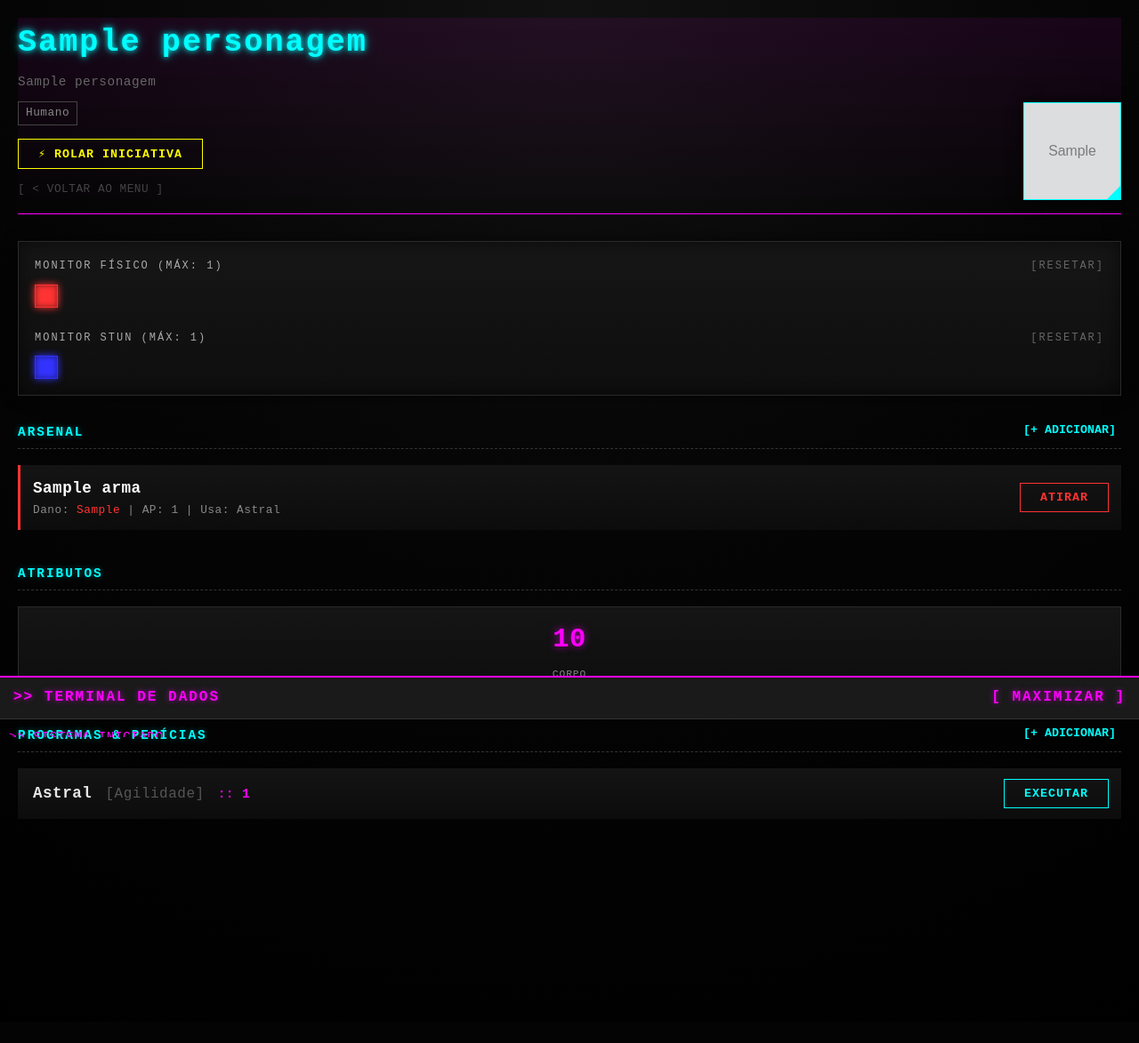
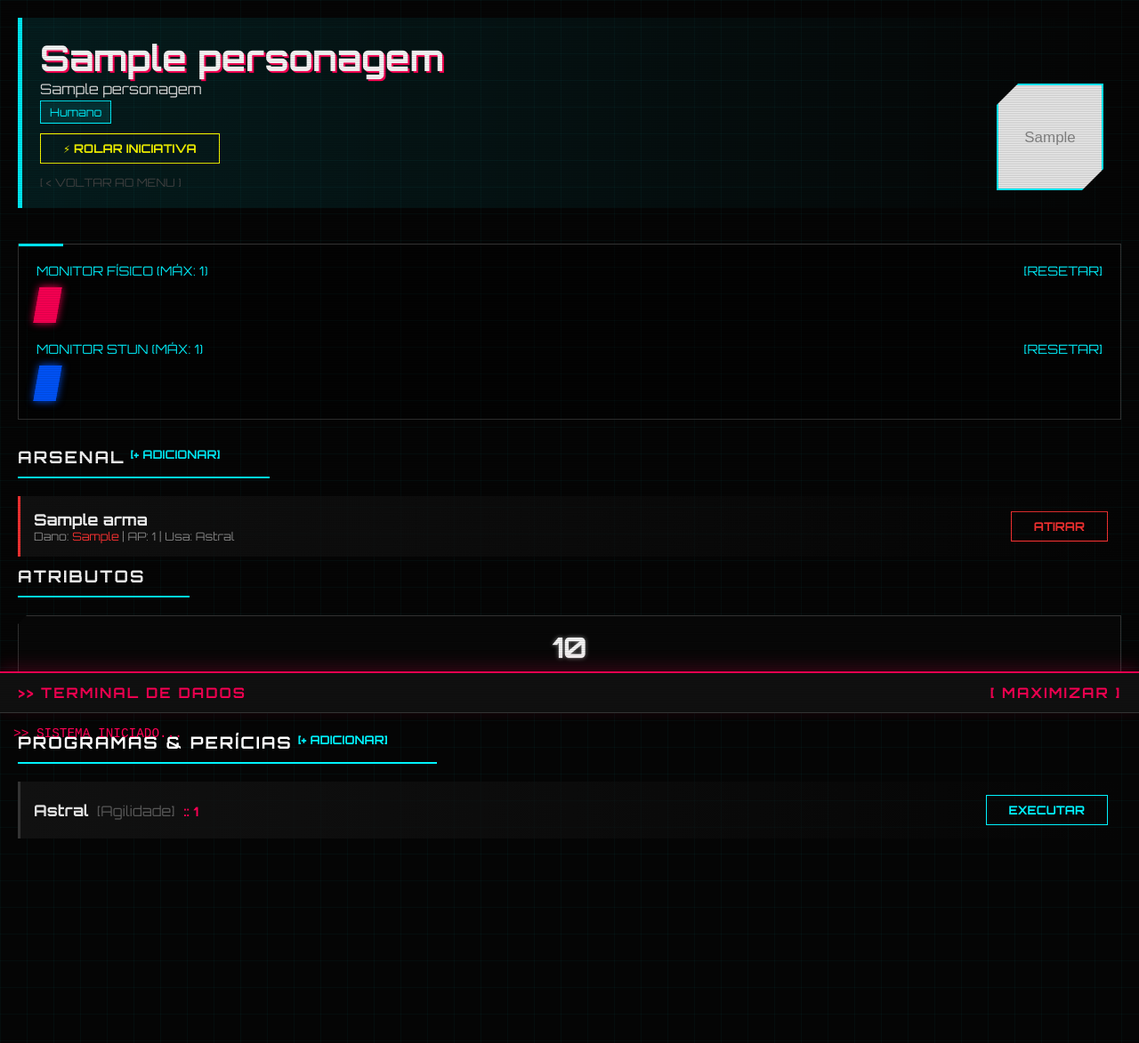
Before and after one commit to lemosjr/shadowrun_beyond, a Django app: page /ficha/1/ in a window 1280 px wide. Shown: the whole page at 89% size. Before the commit the page ends 909 px from the top, so only its background shows below. Run offline with Django 5.2, Linux system fonts and the light colour scheme; tables that the repository leaves empty hold one stand-in row (values such as "Sample post"); grey boxes marked "Sample" are stand-in pictures.

Commit message:
Revamp UI with cyberpunk styles and Orbitron font
Major visual overhaul of base, layout, and sheet CSS for a more cyberpunk/CRT-inspired look: new color palette, grid/scanline effects, sharper card and button styles, and improved form/attribute visuals. Added Google Fonts Orbitron to all main templates for a futuristic typeface.

```diff
--- a/runner_sheet/static/runner_sheet/css/base.css
+++ b/runner_sheet/static/runner_sheet/css/base.css
@@ -1,147 +1,103 @@
 /* --- ARQUIVO: base.css --- */
-/* OBJETIVO: Variáveis globais, tipografia e elementos de formulário */
+/* OBJETIVO: Variáveis globais, atmosfera CRT e Inputs */
 
 :root {
     /* [PALETA DE CORES] */
-    --neon-pink: #ff00ff;
-    --neon-cyan: #00ffff;
+    --neon-pink: #ff0055; /* Rosa mais agressivo */
+    --neon-cyan: #00f3ff; /* Ciano elétrico */
+    --neon-yellow: #fcee0a; /* Amarelo Cyberpunk */
 
-    --bg-dark: #0a0a0a;    /* Fundo principal */
-    --panel-bg: #141414;   /* Fundo dos painéis */
-    --text-main: #e5e5e5;    /* Texto padrão */
-    --border-dim: #2a2a2a;    /* Bordas discretas */
+    --bg-dark: #050505;
+    --panel-bg: rgba(20, 20, 20, 0.7); /* Translúcido */
+    --text-main: #e0e0e0;
+    --border-dim: #333;
 }
 
-* {
-    box-sizing: border-box;
-}
+* { box-sizing: border-box; }
 
 body {
-    background:
-        radial-gradient(circle at top, #111 0%, #050505 45%, #000 100%),
-        repeating-linear-gradient(
-            to bottom,
-            rgba(0,255,255,0.03),
-            rgba(0,255,255,0.03) 1px,
-            transparent 2px,
-            transparent 4px
-        );
-
+    background-color: var(--bg-dark);
     color: var(--text-main);
-    font-family: 'Courier New', Courier, monospace;
+    font-family: 'Orbitron', 'Courier New', monospace;
     margin: 0;
     padding: 20px;
     padding-bottom: 220px;
 
-    line-height: 1.6;
-    letter-spacing: 0.5px;
+    /* Efeito de Grade de Fundo (Grid) */
+    background-image:
+        linear-gradient(rgba(0, 255, 255, 0.03) 1px, transparent 1px),
+        linear-gradient(90deg, rgba(0, 255, 255, 0.03) 1px, transparent 1px);
+    background-size: 30px 30px;
+    min-height: 100vh;
 }
 
-
-/* ============================= */
-/* ======== TIPOGRAFIA ======== */
-/* ============================= */
-h1, h2, h3 {
-    text-transform: uppercase;
-    margin: 0;
-    letter-spacing: 2px;
+/* Efeito de Scanline (TV Velha) sobre tudo */
+body::after {
+    content: "";
+    position: fixed;
+    top: 0; left: 0; width: 100vw; height: 100vh;
+    background: repeating-linear-gradient(
+        0deg,
+        rgba(0, 0, 0, 0.15),
+        rgba(0, 0, 0, 0.15) 1px,
+        transparent 1px,
+        transparent 2px
+    );
+    pointer-events: none;
+    z-index: 99999;
 }
 
-p {
-    margin: 0 0 10px;
-}
+h1, h2, h3 { text-transform: uppercase; margin: 0; letter-spacing: 2px; }
+a { text-decoration: none; color: inherit; transition: 0.3s; }
+a:hover { color: var(--neon-cyan); text-shadow: 0 0 8px var(--neon-cyan); }
 
-a {
-    color: inherit;
-    text-decoration: none;
-    transition: color 0.2s;
-}
+/* Scrollbar Hacker */
+::-webkit-scrollbar { width: 6px; }
+::-webkit-scrollbar-track { background: #000; }
+::-webkit-scrollbar-thumb { background: var(--border-dim); border: 1px solid var(--neon-cyan); }
 
-a:hover {
+/* --- FORMULÁRIOS ESTILIZADOS --- */
+.cyber-input {
+    background: rgba(0, 0, 0, 0.5);
+    border: none;
+    border-bottom: 2px solid var(--border-dim);
     color: var(--neon-cyan);
-}
+    padding: 12px;
+    width: 100%;
+    margin-bottom: 20px;
+    font-family: inherit;
+    font-size: 1em;
+    transition: 0.3s;
 
-/* Scrollbar Customizada */
-::-webkit-scrollbar {
-    width: 8px;
-}
-
-::-webkit-scrollbar-track {
-    background: #0d0d0d;
-}
-
-::-webkit-scrollbar-thumb {
-    background: linear-gradient(
-        180deg,
-        var(--neon-cyan),
-        #333
-    );
-    border-radius: 4px;
-}
-
-/* ============================= */
-/* ======= FORMULÁRIOS ======= */
-/* ============================= */
-.cyber-input {
-    width: 100%;
-    padding: 12px;
-    margin-bottom: 15px;
-
-    background: #0d0d0d;
-    border: 1px solid var(--neon-cyan);
-    color: #fff;
-
-    font-family: inherit;
-    box-sizing: border-box;
-
-    transition: border-color 0.2s, box-shadow 0.2s;
+    /* Corte no canto do input */
+    clip-path: polygon(0 0, 100% 0, 100% calc(100% - 10px), calc(100% - 10px) 100%, 0 100%);
 }
 
 .cyber-input:focus {
     outline: none;
-    border-color: var(--neon-pink);
-    box-shadow: 0 0 10px rgba(255,0,255,0.4);
+    border-bottom-color: var(--neon-pink);
+    background: rgba(255, 0, 85, 0.1);
+    padding-left: 20px; /* Animação de texto empurrando */
 }
 
-
-/* Botão principal */
 .btn-submit {
-    width: 100%;
-    padding: 12px 20px;
-
-    background: linear-gradient(
-        180deg,
-        var(--neon-pink),
-        #b300b3
-    );
-
+    background: var(--neon-cyan);
     color: #000;
     border: none;
+    padding: 15px 20px;
+    font-weight: 900;
     cursor: pointer;
-
+    text-transform: uppercase;
+    width: 100%;
     font-family: inherit;
-    font-size: 1.1em;
-    font-weight: bold;
-    letter-spacing: 2px;
-    text-transform: uppercase;
-
-    transition: all 0.25s ease;
+    font-size: 1.2em;
+    clip-path: polygon(10px 0, 100% 0, 100% calc(100% - 10px), calc(100% - 10px) 100%, 0 100%, 0 10px);
+    transition: 0.2s;
 }
 
 .btn-submit:hover {
-    background: #fff;
-    box-shadow:
-        0 0 15px var(--neon-pink),
-        0 0 30px rgba(255,0,255,0.4);
+    background: var(--neon-pink);
+    color: #fff;
+    box-shadow: 0 0 20px var(--neon-pink);
+    transform: scale(1.02);
 }
-
-/* ============================= */
-/* ===== UTILITÁRIOS ========= */
-/* ============================= */
-.hidden {
-    display: none !important;
-}
-
-.text-dim {
-    color: #777;
-}
--- a/runner_sheet/static/runner_sheet/css/layout.css
+++ b/runner_sheet/static/runner_sheet/css/layout.css
@@ -1,310 +1,111 @@
 /* --- ARQUIVO: layout.css --- */
-/* OBJETIVO: Estrutura da página, Header, Home e Console */
 
-/* --- CABEÇALHO & AVATAR --- */
+/* --- CABEÇALHO --- */
 .header-container {
     display: flex;
     justify-content: space-between;
     align-items: flex-end;
-    margin-bottom: 30px;
-    padding-bottom: 15px;
-
-    border-bottom: 1px solid var(--neon-pink);
-    background: linear-gradient(180deg, rgba(255,0,255,0.08), transparent);
-}
-
-.char-info {
-    flex: 1;
+    margin-bottom: 40px;
+    padding: 20px;
+    background: linear-gradient(90deg, rgba(0,243,255,0.1) 0%, transparent 100%);
+    border-left: 5px solid var(--neon-cyan);
+    position: relative;
 }
 
 .codinome {
-    font-size: 2.2em;
+    font-size: 2.5em;
+    color: #fff;
     font-weight: bold;
-    letter-spacing: 2px;
-    color: var(--neon-cyan);
-    text-shadow:
-        0 0 6px var(--neon-cyan),
-        0 0 15px rgba(0,255,255,0.4);
     display: inline-block;
+    text-shadow: 2px 2px 0px var(--neon-pink); /* Efeito 3D */
 }
 
-
-.realname {
-    font-size: 0.9em;
-    color: #666;
-    margin-top: 5px;
-}
 .metatipo {
-    color: #888;
-    border: 1px solid #444;
-    padding: 2px 8px;
+    color: var(--neon-cyan);
+    border: 1px solid var(--neon-cyan);
+    padding: 4px 10px;
     font-size: 0.8em;
-    display: inline-block;
-    margin-top: 5px;
+    background: rgba(0, 243, 255, 0.1);
 }
 
-/* Animação Glitch */
-@keyframes glitch-anim {
-    0% { transform: translate(0); }
-    20% { transform: translate(-2px, 1px); }
-    40% { transform: translate(2px, -1px); }
-    60% { transform: translate(-1px, -2px); }
-    80% { transform: translate(1px, 2px); }
-    100% { transform: translate(0); }
-}
-
-.codinome:hover {
-    animation: glitch-anim 0.15s steps(2, end) infinite;
-    color: #fff;
-    text-shadow:
-        2px 0 var(--neon-pink),
-        -2px 0 var(--neon-cyan);
-    cursor: default;
-}
-
+/* Avatar Hexagonal/Cortado */
 .char-avatar-box {
-    width: 110px;
-    height: 110px;
-    margin-left: 20px;
-
-    border: 1px solid var(--neon-cyan);
+    width: 120px; height: 120px;
+    border: 2px solid var(--neon-cyan);
     background: #000;
+    margin-left: 15px;
     position: relative;
-    overflow: hidden;
-
-    box-shadow:
-        inset 0 0 20px rgba(0,255,255,0.15),
-        0 0 15px rgba(0,0,0,0.8);
-
-    background-image: repeating-linear-gradient(
-        transparent 0px,
-        transparent 2px,
-        rgba(0, 255, 255, 0.08) 3px
-    );
+    /* Corte Angular Futurista */
+    clip-path: polygon(20% 0%, 100% 0, 100% 20%, 100% 80%, 80% 100%, 0 100%, 0% 80%, 0% 20%);
 }
 
 .char-avatar-img {
-    width: 100%;
-    height: 100%;
-    object-fit: cover;
-    filter: grayscale(90%) contrast(1.3) brightness(0.9);
+    width: 100%; height: 100%; object-fit: cover;
+    filter: grayscale(100%) contrast(1.2);
+    transition: 0.5s;
+}
+.header-container:hover .char-avatar-img { filter: grayscale(0%); }
+
+/* --- TELA HOME (Cards) --- */
+.home-container { max-width: 900px; margin: 0 auto; text-align: center; }
+
+.home-title {
+    font-size: 3em;
+    color: transparent;
+    -webkit-text-stroke: 1px var(--neon-pink); /* Texto vazado */
+    margin-bottom: 50px;
+    text-shadow: 0 0 10px var(--neon-pink);
 }
 
-.char-avatar-box::after {
-    content: '';
-    position: absolute;
-    bottom: 0;
-    right: 0;
-    width: 0;
-    height: 0;
-    border-style: solid;
-    border-width: 0 0 15px 15px;
-    border-color: transparent transparent var(--neon-cyan) transparent;
+.runners-grid { display: grid; grid-template-columns: repeat(auto-fit, minmax(280px, 1fr)); gap: 40px; padding: 20px; }
+
+/* CARD ESTILO "DADOS" */
+.runner-card {
+    background: var(--panel-bg);
+    border: 1px solid var(--border-dim);
+    display: block;
+    transition: all 0.3s;
+    position: relative;
+    /* Corte no canto superior direito */
+    clip-path: polygon(0 0, calc(100% - 30px) 0, 100% 30px, 100% 100%, 0 100%);
 }
 
-/* --- TELA HOME (Cards) --- */
-.home-container {
-    max-width: 900px;
-    margin: 40px auto;
-    padding: 20px;
-    text-align: center;
-}
-
-
-.home-title {
-    font-size: 2.4em;
-    text-align: left;
-    letter-spacing: 3px;
-
-    color: var(--neon-pink);
-    text-shadow:
-        0 0 8px var(--neon-pink),
-        0 0 20px rgba(255,0,255,0.4);
-
-    margin-bottom: 30px;
-    padding-bottom: 15px;
-    border-bottom: 1px dashed #333;
-}
-
-/* Grid de runners */
-.runners-grid {
-    display: grid;
-    grid-template-columns: repeat(auto-fill, minmax(260px, 1fr));
-    gap: 35px;
-    padding: 10px;
-}
-
-/* ============================= */
-/* ========= CARDS ============ */
-/* ============================= */
-.runner-card {
-    position: relative;
-    display: block;
-    background: linear-gradient(180deg, #141414, #0b0b0b);
-    border: 1px solid #222;
-    transition: transform 0.3s, box-shadow 0.3s, border-color 0.3s;
-}
-
-/* detalhe eletrônico */
 .runner-card::before {
-    content: '';
-    position: absolute;
-    top: 0;
-    right: 0;
-    width: 18px;
-    height: 18px;
-    border-top: 2px solid var(--neon-cyan);
-    border-right: 2px solid var(--neon-cyan);
-    opacity: 0.6;
+    /* Triângulo decorativo no canto cortado */
+    content: ''; position: absolute; top: 0; right: 0; width: 30px; height: 30px;
+    background: var(--neon-cyan); opacity: 0.5;
+    clip-path: polygon(0 0, 100% 0, 100% 100%);
 }
 
 .runner-card:hover {
-    transform: translateY(-8px) scale(1.01);
+    transform: translateY(-10px);
     border-color: var(--neon-cyan);
-    box-shadow:
-        0 0 25px rgba(0,255,255,0.25),
-        inset 0 0 10px rgba(0,255,255,0.05);
+    box-shadow: 0 10px 30px rgba(0, 243, 255, 0.1);
 }
 
-/* Imagem */
-.card-img-box {
-    height: 250px;
-    overflow: hidden;
-    background: #000;
-    border-bottom: 1px solid #222;
-    position: relative;
-}
+.card-img-box { height: 280px; overflow: hidden; background: #111; border-bottom: 2px solid var(--neon-cyan); }
+.card-img { width: 100%; height: 100%; object-fit: cover; filter: sepia(100%) hue-rotate(190deg) saturate(300%); transition: 0.4s; }
+.runner-card:hover .card-img { filter: none; }
 
-.card-img {
-    width: 100%;
-    height: 100%;
-    object-fit: cover;
-    filter: grayscale(100%);
-    transition: filter 0.3s;
-}
+.card-info { padding: 20px; text-align: left; }
+.card-name { color: #fff; font-size: 1.6em; font-weight: bold; margin-bottom: 5px; text-transform: uppercase; }
+.card-meta { color: var(--neon-pink); font-size: 0.8em; letter-spacing: 2px; }
 
-.runner-card:hover .card-img {
-    filter: grayscale(0%);
-}
-
-/* scanner */
-.card-img-box::after {
-    content: '';
-    position: absolute;
-    inset: 0;
-    background: linear-gradient(
-        to bottom,
-        transparent,
-        rgba(0,255,255,0.08),
-        transparent
-    );
-    opacity: 0;
-    transition: opacity 0.3s;
-}
-
-.runner-card:hover .card-img-box::after {
-    opacity: 1;
-}
-
-/* Info */
-.card-info {
-    padding: 18px;
-    background: rgba(0,0,0,0.4);
-    text-align: left;
-}
-
-.card-name {
-    color: var(--text-main);
-    font-size: 1.4em;
-    font-weight: bold;
-    letter-spacing: 1px;
-    margin-bottom: 5px;
-}
-
-.runner-card:hover .card-name {
-    color: var(--neon-cyan);
-}
-
-.card-meta {
-    color: #777;
-    font-size: 0.75em;
-    letter-spacing: 1px;
-    text-transform: uppercase;
-}
-
-/* --- CONSOLE RETRÁTIL --- */
+/* --- CONSOLE --- */
 #console-log {
-    position: fixed;
-    bottom: 0;
-    left: 0;
-    right: 0;
-    height: 200px;
-
-    background:
-        linear-gradient(180deg, rgba(255,0,255,0.05), transparent),
-        rgba(10, 10, 10, 0.98);
-
+    position: fixed; bottom: 0; left: 0; right: 0; height: 250px;
+    background: rgba(5, 5, 5, 0.95);
     border-top: 2px solid var(--neon-pink);
     transition: height 0.3s cubic-bezier(0.4, 0, 0.2, 1);
-    z-index: 9999;
-
-    display: flex;
-    flex-direction: column;
+    z-index: 9999; display: flex; flex-direction: column;
+    box-shadow: 0 -5px 20px rgba(255, 0, 85, 0.2);
 }
-
-#console-log.collapsed {
-    height: 40px;
-}
+#console-log.collapsed { height: 45px; }
 
 #console-header {
-    padding: 10px 15px;
-    background: #1a1a1a;
-    border-bottom: 1px solid #333;
-    cursor: pointer;
-
-    display: flex;
-    justify-content: space-between;
-
-    font-weight: bold;
-    letter-spacing: 2px;
-    color: var(--neon-pink);
-    user-select: none;
-
-    text-shadow: 0 0 6px rgba(255,0,255,0.6);
+    padding: 12px 20px; background: #111; border-bottom: 1px solid #333;
+    cursor: pointer; display: flex; justify-content: space-between;
+    font-weight: bold; color: var(--neon-pink); letter-spacing: 2px;
 }
-
-#console-header:hover {
-    background: #252525;
-    color: #fff;
-}
-
-#console-content {
-    flex: 1;
-    overflow-y: auto;
-    padding: 10px;
-    font-size: 0.9em;
-    font-family: 'Courier New', monospace;
-    line-height: 1.4;
-}
-
-.log-entry {
-    margin-bottom: 8px;
-    border-bottom: 1px solid #222;
-    padding-bottom: 8px;
-}
-
-.log-success {
-    color: #0f0;
-    font-weight: bold;
-}
-
-.log-fail {
-    color: #f00;
-    font-weight: bold;
-}
-
-.dice-results {
-    color: #666;
-    font-size: 0.8em;
-    margin-top: 3px;
-}
+#console-header:hover { background: var(--neon-pink); color: #000; }
+#console-content { flex: 1; overflow-y: auto; padding: 15px; font-size: 0.9em; font-family: 'Courier New', monospace; }
--- a/runner_sheet/static/runner_sheet/css/sheet.css
+++ b/runner_sheet/static/runner_sheet/css/sheet.css
@@ -1,178 +1,91 @@
 /* --- ARQUIVO: sheet.css --- */
-/* OBJETIVO: Elementos específicos da Ficha de RPG (Dano, Armas, Skills) */
 
 /* --- MONITORES DE VITALIDADE --- */
 .monitor-section {
-    background: linear-gradient(180deg, #161616, #0e0e0e);
-    padding: 18px;
-    margin-bottom: 30px;
-
+    background: rgba(0,0,0,0.3);
+    padding: 20px; margin-bottom: 30px;
     border: 1px solid var(--border-dim);
-    box-shadow:
-        inset 0 0 20px rgba(0,0,0,0.6),
-        0 0 15px rgba(0,0,0,0.6);
+    position: relative;
+}
+/* Linha decorativa no topo */
+.monitor-section::before {
+    content: ''; position: absolute; top: -1px; left: 0; width: 50px; height: 3px; background: var(--neon-cyan);
 }
 
 .monitor-label {
-    font-size: 0.75em;
-    color: #aaa;
-    margin-bottom: 10px;
-
-    display: flex;
-    justify-content: space-between;
-
-    text-transform: uppercase;
-    letter-spacing: 2px;
+    font-size: 0.9em; color: var(--neon-cyan); margin-bottom: 10px;
+    display: flex; justify-content: space-between; text-transform: uppercase;
 }
 
-.btn-limpar {
-    cursor: pointer;
-    color: #666;
-    transition: color 0.2s, text-shadow 0.2s;
+.track-container { display: flex; gap: 8px; flex-wrap: wrap; }
+
+.dano-box {
+    width: 25px; height: 40px; /* Mais alto, estilo barra de bateria */
+    border: 1px solid #333;
+    background: #0a0a0a;
+    cursor: pointer; transition: 0.1s;
+    /* Leve inclinação para estilo speed */
+    transform: skewX(-10deg);
 }
 
-.btn-limpar:hover {
-    color: var(--neon-pink);
-    text-shadow: 0 0 6px rgba(255,0,255,0.6);
+.box-fisico.filled {
+    background-color: var(--neon-pink);
+    box-shadow: 0 0 10px var(--neon-pink);
+    border-color: var(--neon-pink);
 }
-.track-container {
-    display: flex;
-    gap: 6px;
-    flex-wrap: wrap;
+.box-stun.filled {
+    background-color: #0055ff;
+    box-shadow: 0 0 10px #0055ff;
+    border-color: #0055ff;
 }
 
-/* Caixas de dano */
-.dano-box {
-    width: 26px;
-    height: 26px;
-
-    border: 1px solid #444;
-    background: #0c0c0c;
-
-    cursor: pointer;
-    transition: transform 0.1s, box-shadow 0.1s, border-color 0.1s;
+/* --- ATRIBUTOS --- */
+.atributos-grid {
+    display: grid; grid-template-columns: repeat(auto-fit, minmax(80px, 1fr));
+    gap: 15px; margin-bottom: 40px;
 }
 
-.dano-box:hover {
-    border-color: #fff;
-    transform: scale(1.15);
+.attr-box {
+    background: #080808;
+    border: 1px solid #333;
+    padding: 15px 5px; text-align: center;
+    transition: 0.3s;
+    clip-path: polygon(10px 0, 100% 0, 100% 100%, 0 100%, 0 10px); /* Canto cortado */
 }
+.attr-box:hover {
+    border-color: var(--neon-cyan);
+    box-shadow: inset 0 0 15px rgba(0, 243, 255, 0.2);
+    transform: translateY(-5px);
+}
+.attr-val { font-size: 2em; font-weight: bold; color: #fff; text-shadow: 0 0 5px rgba(255,255,255,0.5); }
+.attr-label { font-size: 0.7em; color: var(--neon-cyan); margin-top: 5px; letter-spacing: 1px; }
 
-/* Estados */
-.box-fisico.filled {
-    background: #ff3333;
-    border-color: #ff3333;
-    box-shadow:
-        0 0 8px #ff3333,
-        inset 0 0 6px rgba(0,0,0,0.5);
-}
-
-.box-stun.filled {
-    background: #3333ff;
-    border-color: #3333ff;
-    box-shadow:
-        0 0 8px #3333ff,
-        inset 0 0 6px rgba(0,0,0,0.5);
-}
-
-/* --- GRIDS DE ARMAS E ATRIBUTOS --- */
-.arsenal-grid {
-    display: grid;
-    gap: 12px;
-    margin-bottom: 30px;
-}
-
-.atributos-grid {
-    display: grid;
-    grid-template-columns: repeat(auto-fit, minmax(75px, 1fr));
-    gap: 12px;
-    margin-bottom: 35px;
-}
-
-/* Caixa de atributo */
-.attr-box {
-    background: linear-gradient(180deg, #151515, #0d0d0d);
-    border: 1px solid var(--border-dim);
-    padding: 12px 10px;
-
-    text-align: center;
-    transition: border-color 0.2s, box-shadow 0.2s, transform 0.2s;
-}
-
-.attr-box:hover {
-    border-color: var(--neon-pink);
-    box-shadow: 0 0 15px rgba(255,0,255,0.25);
-    transform: translateY(-3px);
-}
-
-.attr-val {
-    font-size: 1.9em;
-    font-weight: bold;
-    color: var(--neon-pink);
-    text-shadow: 0 0 8px rgba(255,0,255,0.6);
-}
-
-.attr-label {
-    font-size: 0.7em;
-    color: #888;
-    margin-top: 6px;
-    letter-spacing: 1px;
-    text-transform: uppercase;
-}
-
-/* --- PERÍCIAS E BOTÕES INTERNOS --- */
+/* --- LISTAS E BOTÕES --- */
 .section-title {
-    color: var(--neon-cyan);
-    font-size: 0.9em;
-
-    letter-spacing: 2px;
-    text-transform: uppercase;
-
-    border-bottom: 1px dashed #333;
-    padding-bottom: 6px;
-    margin-bottom: 18px;
-
-    text-shadow: 0 0 6px rgba(0,255,255,0.4);
+    color: #fff; border-bottom: 2px solid var(--neon-cyan);
+    padding-bottom: 10px; margin-bottom: 20px;
+    display: inline-block; padding-right: 50px;
 }
 
 .pericia-item {
-    background: linear-gradient(180deg, #141414, #0c0c0c);
-    margin-bottom: 8px;
-    padding: 12px 14px;
-
-    display: flex;
-    justify-content: space-between;
-    align-items: center;
-
-    border-left: 3px solid transparent;
-    transition: background 0.2s, border-color 0.2s;
+    background: linear-gradient(90deg, #111 0%, transparent 100%);
+    margin-bottom: 10px; padding: 15px;
+    display: flex; justify-content: space-between; align-items: center;
+    border-left: 3px solid #333; transition: 0.2s;
 }
-
-.pericia-item:hover {
-    border-left-color: var(--neon-cyan);
-    background: #1a1a1a;
-}
+.pericia-item:hover { border-left-color: var(--neon-pink); background: #1a1a1a; }
 
 .btn-roll {
     background: transparent;
     border: 1px solid var(--neon-cyan);
     color: var(--neon-cyan);
+    padding: 8px 25px;
+    cursor: pointer;
+    font-family: inherit; font-weight: bold; text-transform: uppercase;
+    position: relative; overflow: hidden; transition: 0.3s;
+}
 
-    padding: 8px 22px;
-
-    cursor: pointer;
-    font-family: inherit;
-    font-weight: bold;
-
-    text-transform: uppercase;
-    letter-spacing: 1px;
-
-    transition: all 0.25s ease;
+.btn-roll:hover {
+    background: var(--neon-cyan); color: #000;
+    box-shadow: 0 0 15px var(--neon-cyan);
 }
-.btn-roll:hover {
-    background: var(--neon-cyan);
-    color: var(--bg-dark);
-    box-shadow:
-        0 0 15px var(--neon-cyan),
-        0 0 30px rgba(0,255,255,0.4);
-}
--- a/runner_sheet/templates/runner_sheet/cadastro.html
+++ b/runner_sheet/templates/runner_sheet/cadastro.html
@@ -5,6 +5,8 @@
     <meta charset="UTF-8">
     <meta name="viewport" content="width=device-width, initial-scale=1.0">
     <title>NOVO OPERATIVO</title>
+
+    <link href="https://fonts.googleapis.com/css2?family=Orbitron:wght@400;700&display=swap" rel="stylesheet">
 
     <link rel="stylesheet" href="{% static 'runner_sheet/css/base.css' %}">
     <link rel="stylesheet" href="{% static 'runner_sheet/css/layout.css' %}">
--- a/runner_sheet/templates/runner_sheet/ficha.html
+++ b/runner_sheet/templates/runner_sheet/ficha.html
@@ -5,6 +5,8 @@
     <meta charset="UTF-8">
     <meta name="viewport" content="width=device-width, initial-scale=1.0">
     <title>SHADOWRUN BEYOND</title>
+
+    <link href="https://fonts.googleapis.com/css2?family=Orbitron:wght@400;700&display=swap" rel="stylesheet">
 
     <link rel="stylesheet" href="{% static 'runner_sheet/css/base.css' %}">
 
--- a/runner_sheet/templates/runner_sheet/home.html
+++ b/runner_sheet/templates/runner_sheet/home.html
@@ -5,6 +5,8 @@
     <meta charset="UTF-8">
     <meta name="viewport" content="width=device-width, initial-scale=1.0">
     <title>SHADOWRUN // DATABASE</title>
+
+    <link href="https://fonts.googleapis.com/css2?family=Orbitron:wght@400;700&display=swap" rel="stylesheet">
 
     <link rel="stylesheet" href="{% static 'runner_sheet/css/base.css' %}">
     <link rel="stylesheet" href="{% static 'runner_sheet/css/layout.css' %}">
```
